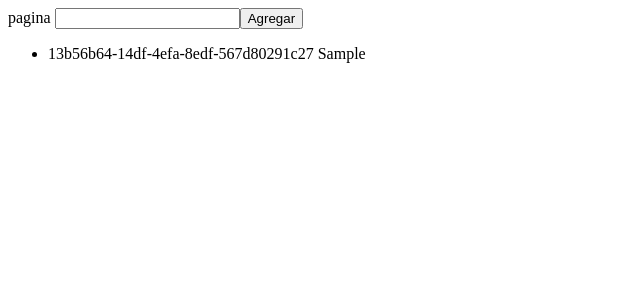
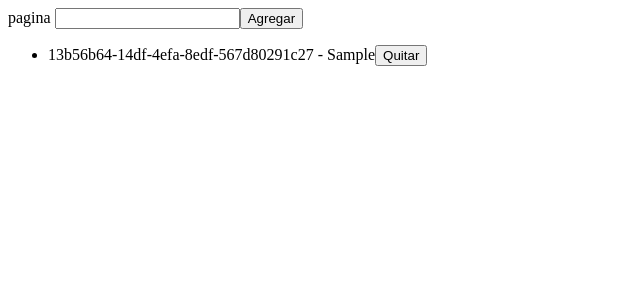
Before and after one commit to dlandivar/angular19, an Angular app: page / in a window 1280 px wide. Both pictures are taken after typing "Sample" into the empty fields and a click on the button "Agregar". Shown: the top 300 px of the page, without its empty margins (0-640 px from the left). Built offline with nearby package versions, Linux system fonts and the light colour scheme.

Commit message:
eliminar

```diff
--- a/src/app/lista/lista.html
+++ b/src/app/lista/lista.html
@@ -4,6 +4,6 @@
 
 @for(item of tareas; track item.id){
     <ul>
-        <li>{{item.id}}         {{item.name}}</li>
+        <li>{{item.id}} - {{item.name}}<button (click)="borrar(item.id)">Quitar</button></li>
     </ul>
 }
--- a/src/app/lista/lista.ts
+++ b/src/app/lista/lista.ts
@@ -15,15 +15,17 @@ interface task {
 })
 
 export class Lista {
-  tarea:string='';
+  tarea: string = '';
   tareas: task[] = [];
 
-agregar(){
+  agregar() {
 
-  this.tareas.push({id:crypto.randomUUID(),name:this.tarea});
-  this.tarea='';
-}
+    this.tareas.push({ id: crypto.randomUUID(), name: this.tarea });
+    this.tarea = '';
+  }
 
-
+  borrar(id: string) {
+    this.tareas = this.tareas.filter(tarea => tarea.id !== id);
+  }
 
 }
```
